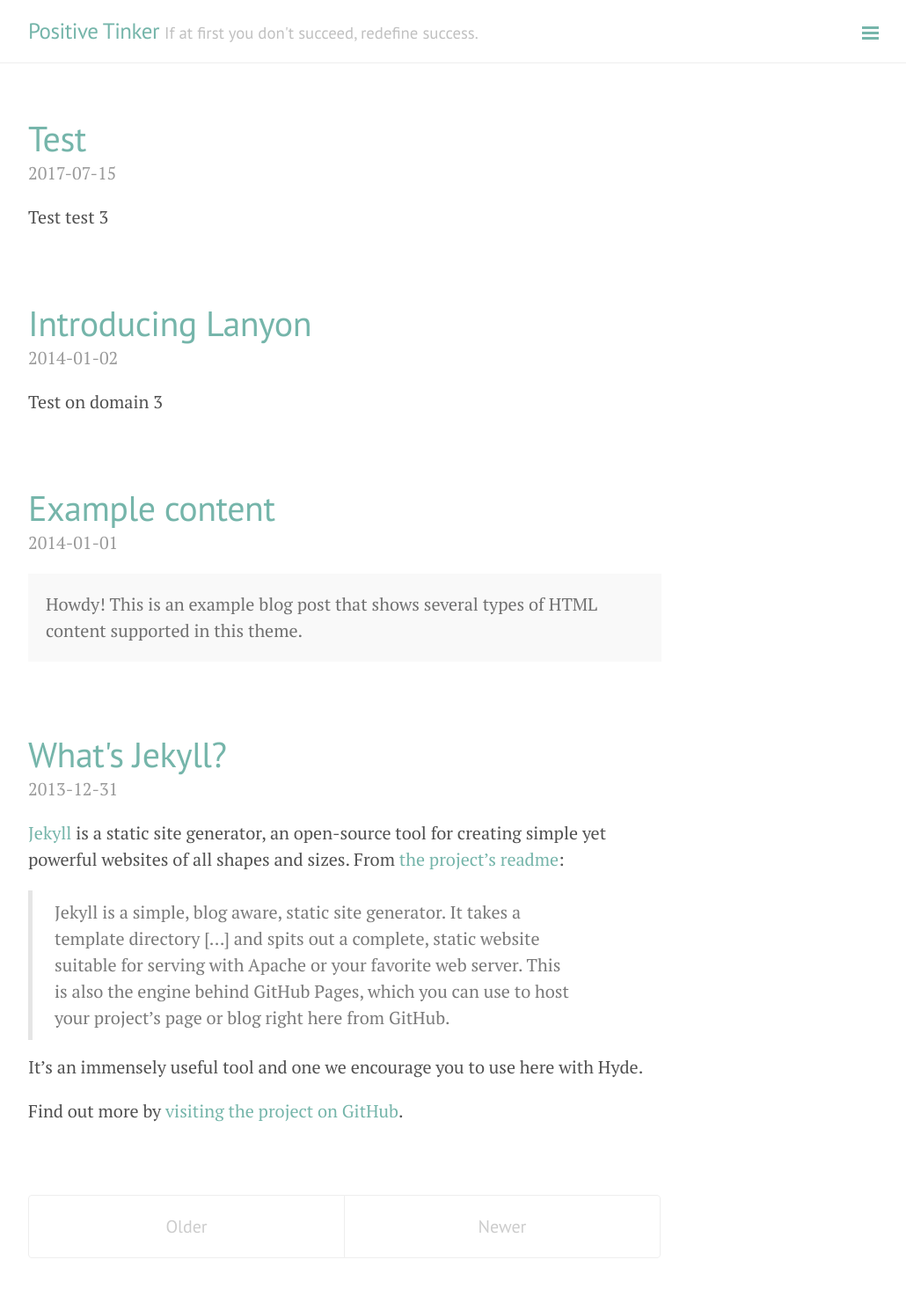
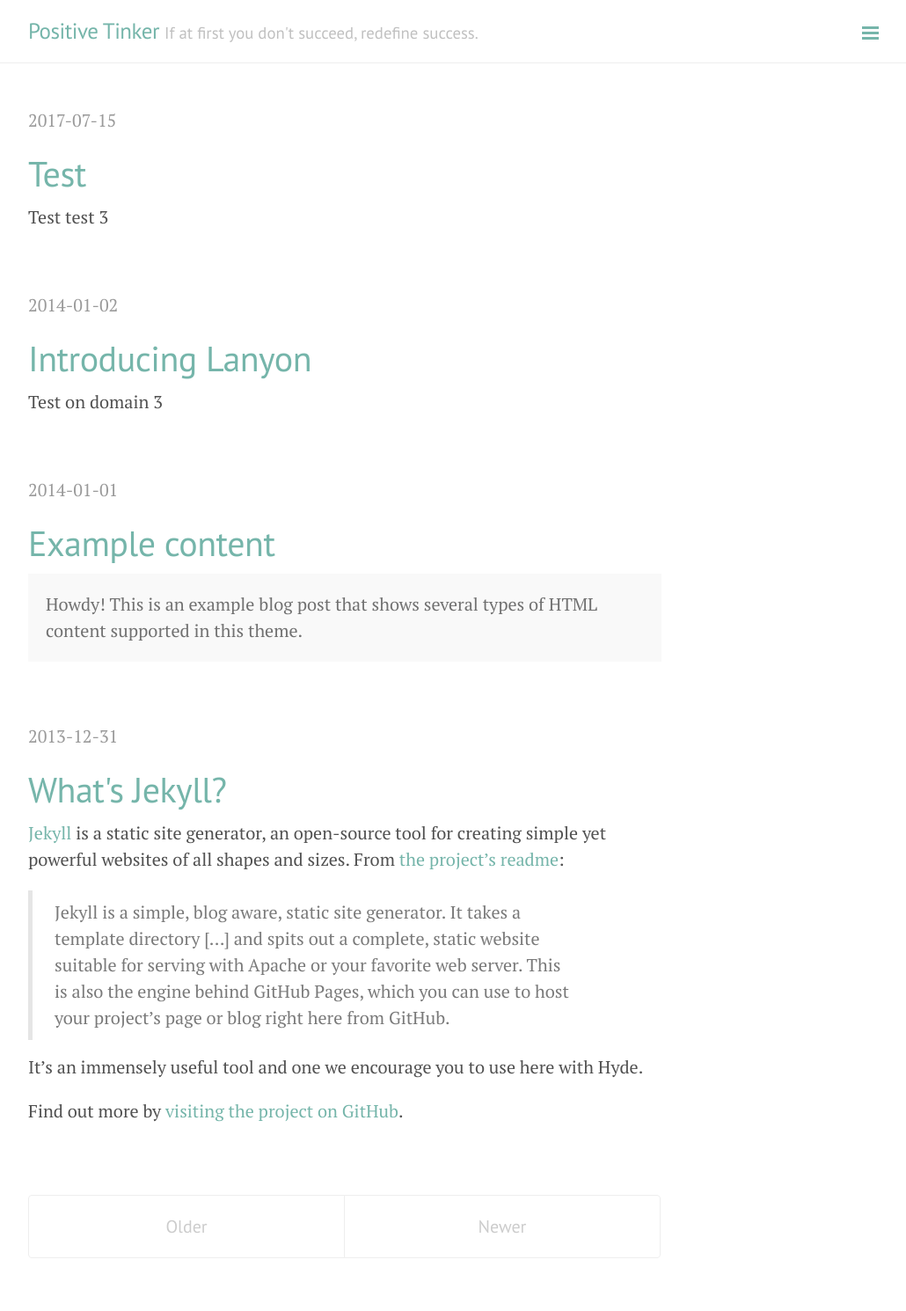
Before and after one commit to MikeTV/PositiveTinker, a Jekyll site: the page built from index.html, in a window 1280 px wide. Shown: the whole page at 88% size, without its empty margins (248-1278 px from the left). Built offline with Jekyll 4.4.1, drawn with Linux system fonts in a browser that asks for light colours; the list of posts is cut into pages by our own code.

```diff
--- a/index.html
+++ b/index.html
@@ -5,13 +5,14 @@
 <div class="posts">
   {% for post in paginator.posts %}
   <div class="post">
+    <span class="post-date">{{ post.date | date: "%Y-%m-%d" }}</span>
     <h1 class="post-title">
       <a href="{{ post.url }}">
         {{ post.title }}
       </a>
     </h1>
 
-    <span class="post-date">{{ post.date | date: "%Y-%m-%d" }}</span>
+
 
     {{ post.excerpt }}
   </div>
```
